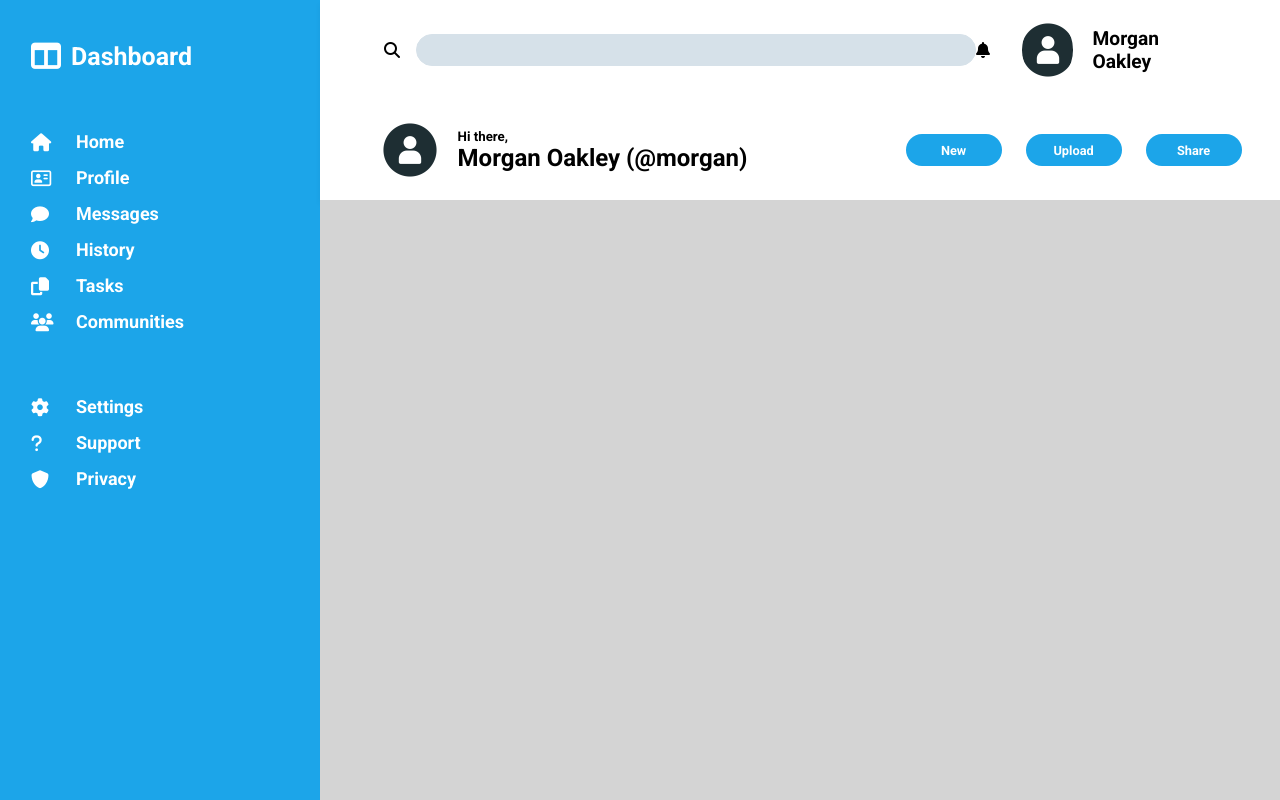
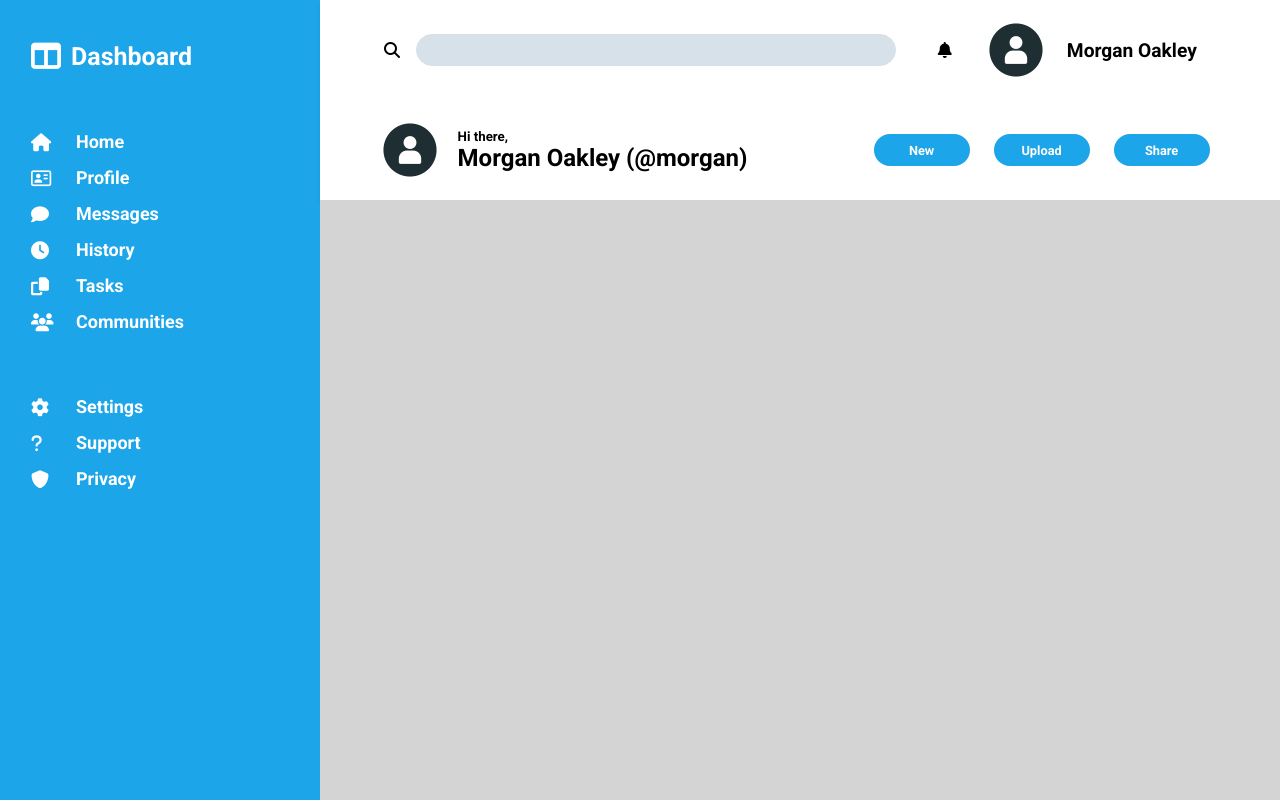
Before and after one commit to alvarogarcia1994/admin-dashboard, a plain HTML site: page index.html in a window 1280 px wide. Shown: the top 800 px of the page. Drawn offline with Linux system fonts and the light colour scheme.

Commit message:
feat: action buttons misalign fixed

```diff
--- a/css/styles.css
+++ b/css/styles.css
@@ -124,7 +124,7 @@ body{
 
 .search-bar-input{
     margin-left: 1rem;
-    width: 35rem;
+    width: 30rem;
     height: 2rem;
     border: 0.1rem solid #D6E1E9;
     border-radius: 3rem;
@@ -179,7 +179,7 @@ body{
     flex-direction: row;
     justify-content: end;
     margin-left: auto;
-    margin-right: 4rem;
+    margin-right: 6rem;
     gap: 1.5rem;
 }
 
```
